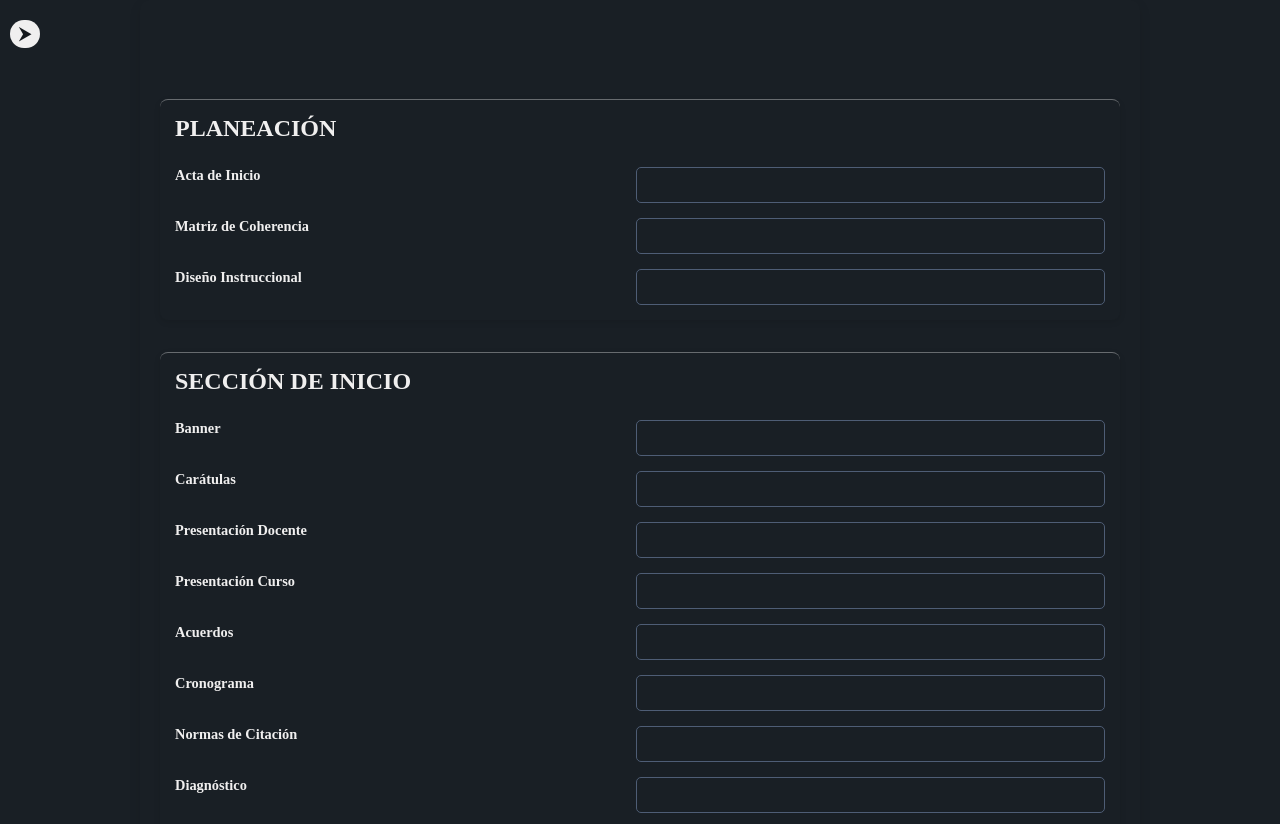
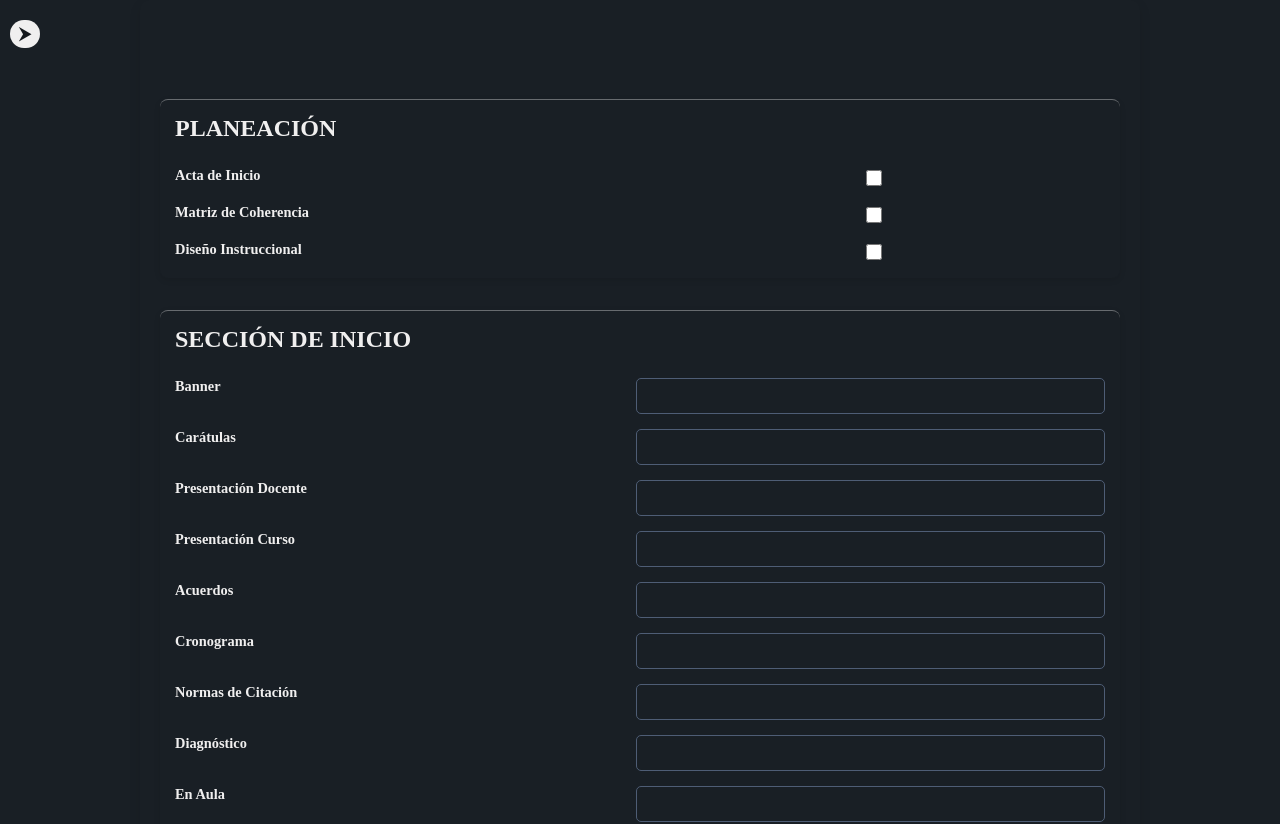
Before and after one commit to jhojangit/courses-administration, a React (Vite) app: page /updatecourse/1 in a window 1280 px wide. Shown: the top 824 px of the page. Built offline with nearby package versions, Linux system fonts and the light colour scheme; no server answers; the database is empty; sample sign-in values are in the browser's storage; a web font is replaced by a local one.

Commit message:
Working planning checkbox

```diff
--- a/src/components/forms/formPlanning/FormPlanning.jsx
+++ b/src/components/forms/formPlanning/FormPlanning.jsx
@@ -1,7 +1,8 @@
 const FormPlanning = ({ planningData, onPlanningChange }) => {
     const handleChange = (e) => {
-        const { name, value } = e.target;
-        onPlanningChange(name, value);
+        const { name, checked } = e.target;
+        // Invierte el estado del checkbox en `planningData`
+        onPlanningChange(name, checked);
     };
 
     return (
@@ -10,10 +11,10 @@ const FormPlanning = ({ planningData, onPlanningChange }) => {
             <div className="form-group-phases">
                 <label htmlFor="acta_de_inicio">Acta de Inicio</label>
                 <input
-                    type="text"
+                    type="checkbox"
                     id="acta_de_inicio"
                     name="acta_de_inicio"
-                    value={planningData.acta_de_inicio || ''}
+                    checked={planningData.acta_de_inicio}
                     onChange={handleChange}
                     required
                 />
@@ -21,10 +22,10 @@ const FormPlanning = ({ planningData, onPlanningChange }) => {
             <div className="form-group-phases">
                 <label htmlFor="matriz_de_coherencia">Matriz de Coherencia</label>
                 <input
-                    type="text"
+                    type="checkbox"
                     id="matriz_de_coherencia"
                     name="matriz_de_coherencia"
-                    value={planningData.matriz_de_coherencia || ''}
+                    checked={planningData.matriz_de_coherencia}
                     onChange={handleChange}
                     required
                 />
@@ -32,10 +33,10 @@ const FormPlanning = ({ planningData, onPlanningChange }) => {
             <div className="form-group-phases">
                 <label htmlFor="diseño_instruccional">Diseño Instruccional</label>
                 <input
-                    type="text"
+                    type="checkbox"
                     id="diseño_instruccional"
                     name="diseño_instruccional"
-                    value={planningData.diseño_instruccional || ''}
+                    checked={planningData.diseño_instruccional}
                     onChange={handleChange}
                     required
                 />
--- a/src/pages/forms/FormCreatePhases_page/FormCreatePhases_page.jsx
+++ b/src/pages/forms/FormCreatePhases_page/FormCreatePhases_page.jsx
@@ -24,9 +24,9 @@ const FormCreatePhasesPage = () => {
     const [courseId, setCourseId] = useState(id);
     const [courses, setCourses] = useState([]);
     const [planningData, setPlanningData] = useState({
-        acta_de_inicio: '',
-        matriz_de_coherencia: '',
-        diseño_instruccional: ''
+        acta_de_inicio: false,
+        matriz_de_coherencia: false,
+        diseño_instruccional: false
     });
 
     const [startData, setStartData] = useState({
@@ -105,9 +105,9 @@ const FormCreatePhasesPage = () => {
                 console.error('Error fetching planning data:', planningError);
             } else {
                 setPlanningData(planningData || {
-                    acta_de_inicio: '',
-                    matriz_de_coherencia: '',
-                    diseño_instruccional: ''
+                    acta_de_inicio: false,
+                    matriz_de_coherencia: false,
+                    diseño_instruccional: false
                 });
             }
 
@@ -225,9 +225,12 @@ const FormCreatePhasesPage = () => {
 
 
 
-    const handlePlanningChange = (field, value) => {
-        setPlanningData((prevData) => ({ ...prevData, [field]: value }));
-    };
+        const handlePlanningChange = (name, value) => {
+            setPlanningData(prevData => ({
+                ...prevData,
+                [name]: value
+            }));
+        };
 
     const handleStartChange = (field, value) => {
         setStartData((prevData) => ({ ...prevData, [field]: value }));
@@ -259,6 +262,8 @@ const FormCreatePhasesPage = () => {
 
     const handleSubmit = async (e) => {
         e.preventDefault();
+
+
 
         const { error: planningError } = await supabase
             .from('planning')
@@ -314,8 +319,17 @@ const FormCreatePhasesPage = () => {
 
 
         if (planningError || startError || moduleOneError || moduleTwoError || moduleThreeError || moduleFourError || closingError) {
-            console.error('Error al guardar los registros:', planningError || startError || moduleOneError || moduleTwoError || moduleThreeError || moduleFourError || closingError);
+            console.error('Error al guardar los registros:',
+                "planing", planningError ||
+                "Start", startError ||
+                "One", moduleOneError ||
+                "two",  moduleTwoError ||
+                "three", moduleThreeError ||
+                "four", moduleFourError ||
+                "Close", closingError
+            );
             setMessageBad('Error registrando los datos.');
+
         } else {
             setMessageOK('Registros guardados exitosamente.');
             setTimeout(() => {
```
Also changed, not shown: src/components/forms/formPlanning/FormPlanning.css (deleted).
